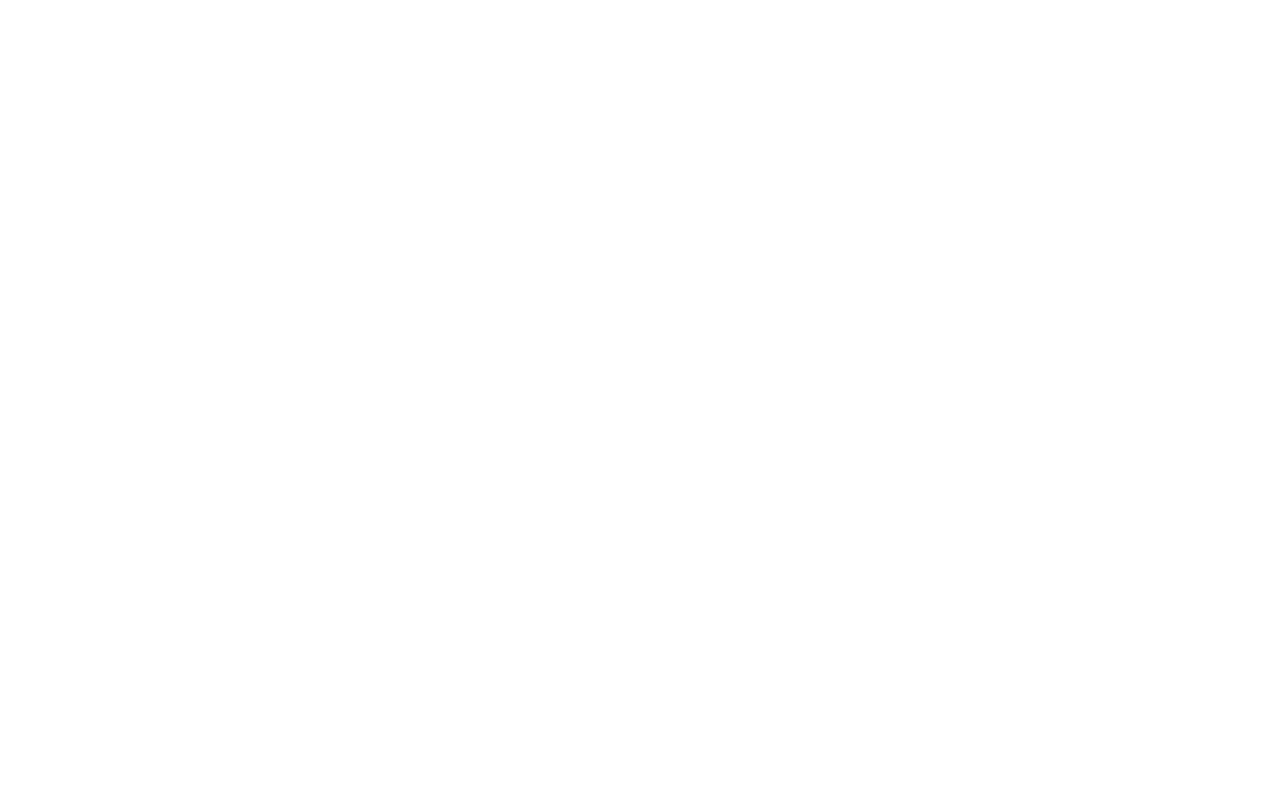
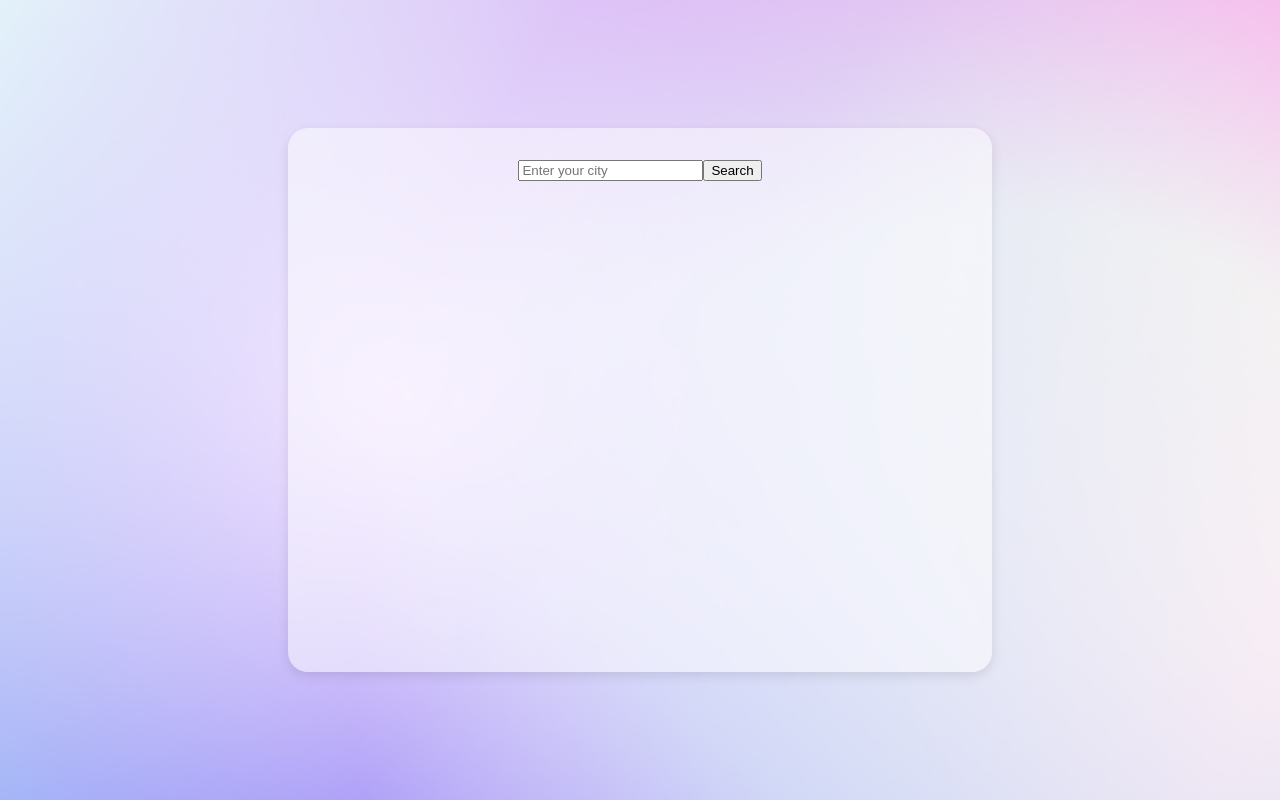
Before and after one commit to marina-sheigets/forecast-app, a React (Vite) app: page / in a window 1280 px wide. Built offline with nearby package versions, Linux system fonts and the light colour scheme.

Commit message:
feat: add forecast weather card and styles

```diff
--- /dev/null
+++ b/src/App.module.css
@@ -0,0 +1,11 @@
+.app {
+    display: flex;
+    flex-direction: column;
+    align-items: center;
+    justify-content: center;
+    height: 100vh;
+    background-image: url("./assets/background.png");
+    background-size: cover;
+    background-position: center;
+    background-repeat: no-repeat;
+}
--- a/src/App.tsx
+++ b/src/App.tsx
@@ -1,8 +1,12 @@
-import "./App.css";
+import styles from "./App.module.css";
 import ForecastApp from "./components/ForecastApp/ForecastApp";
 
 function App() {
-  return <ForecastApp />;
+  return (
+    <div className={styles.app}>
+      <ForecastApp />
+    </div>
+  );
 }
 
 export default App;
--- /dev/null
+++ b/src/components/ForecastApp/ForecastApp.module.css
@@ -0,0 +1,11 @@
+.forecastApp {
+  display: flex;
+  flex-direction: column;
+  align-items: center;
+  padding: 2rem;
+  width: 50%;
+  background-color: rgba(255, 255, 255, 0.5);
+  height: 60%;
+  border-radius: 20px;
+  box-shadow: rgba(0, 0, 0, 0.1) 0px 4px 12px;
+}
--- a/src/components/ForecastApp/ForecastApp.tsx
+++ b/src/components/ForecastApp/ForecastApp.tsx
@@ -1,8 +1,11 @@
+import SearchBar from "../SearchBar/SearchBar";
+import styles from "./ForecastApp.module.css";
+
 const ForecastApp = () => {
   return (
-    <div className="forecast-app">
-      {/* <SearchBar />
-        <WeatherInfo />
+    <div className={styles.forecastApp}>
+      <SearchBar />
+      {/* <WeatherInfo />
         <CityHistory /> */}
     </div>
   );
--- /dev/null
+++ b/src/components/SearchBar/SearchBar.tsx
@@ -0,0 +1,29 @@
+import { useRef } from "react";
+import styles from "./SearchBar.module.css";
+
+const SearchBar = () => {
+  const inputRef = useRef<HTMLInputElement>(null);
+
+  const handleSearch = () => {
+    if (inputRef.current?.value.trim() !== "") {
+      const city = inputRef.current?.value;
+      //fetchWeather(city);
+    }
+  };
+
+  return (
+    <div className={styles.searchBarContainer}>
+      <input
+        type="search"
+        placeholder="Enter your city"
+        className={styles.searchBar}
+        ref={inputRef}
+      />
+      <button className={styles.searchButton} onClick={handleSearch}>
+        Search
+      </button>
+    </div>
+  );
+};
+
+export default SearchBar;
--- a/src/index.css
+++ b/src/index.css
@@ -1,3 +1,9 @@
 :root {
+  font-family: "Comfortaa", cursive, sans-serif;
+}
 
+body {
+  margin: 0;
+  padding: 0;
+  box-sizing: border-box;
 }
```
Also changed, not shown: src/assets/background.png (added), src/components/SearchBar/SearchBar.module.css (added).
